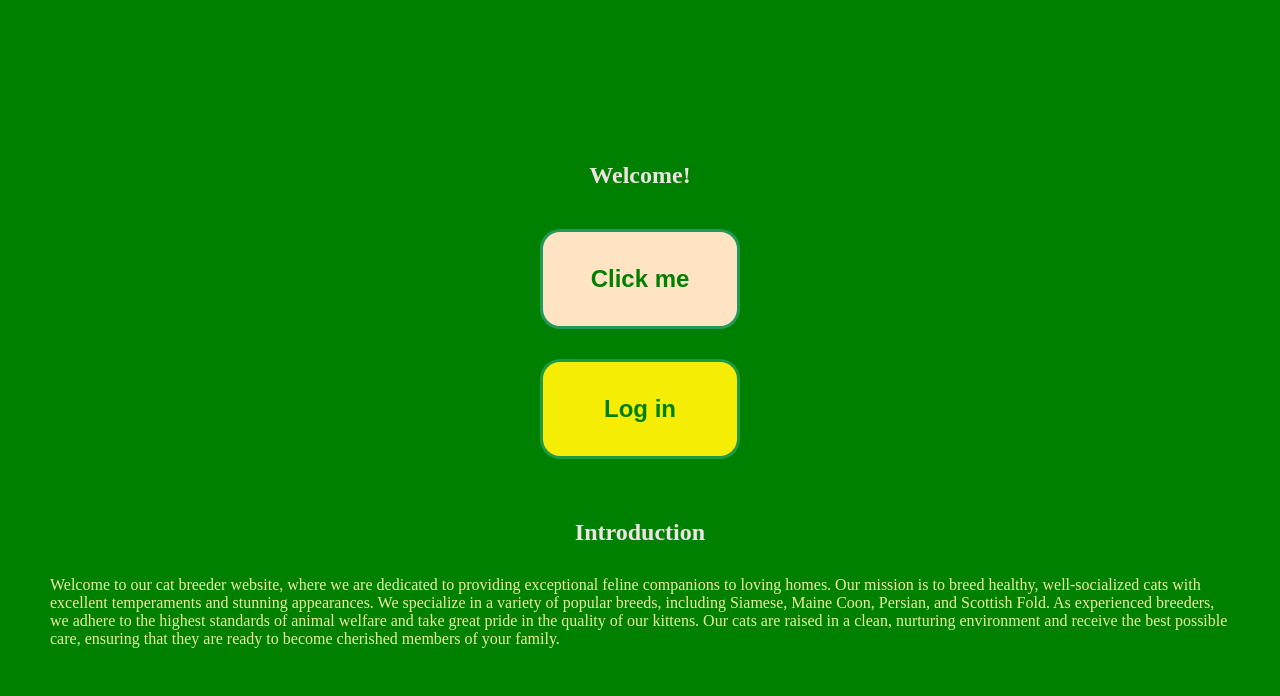
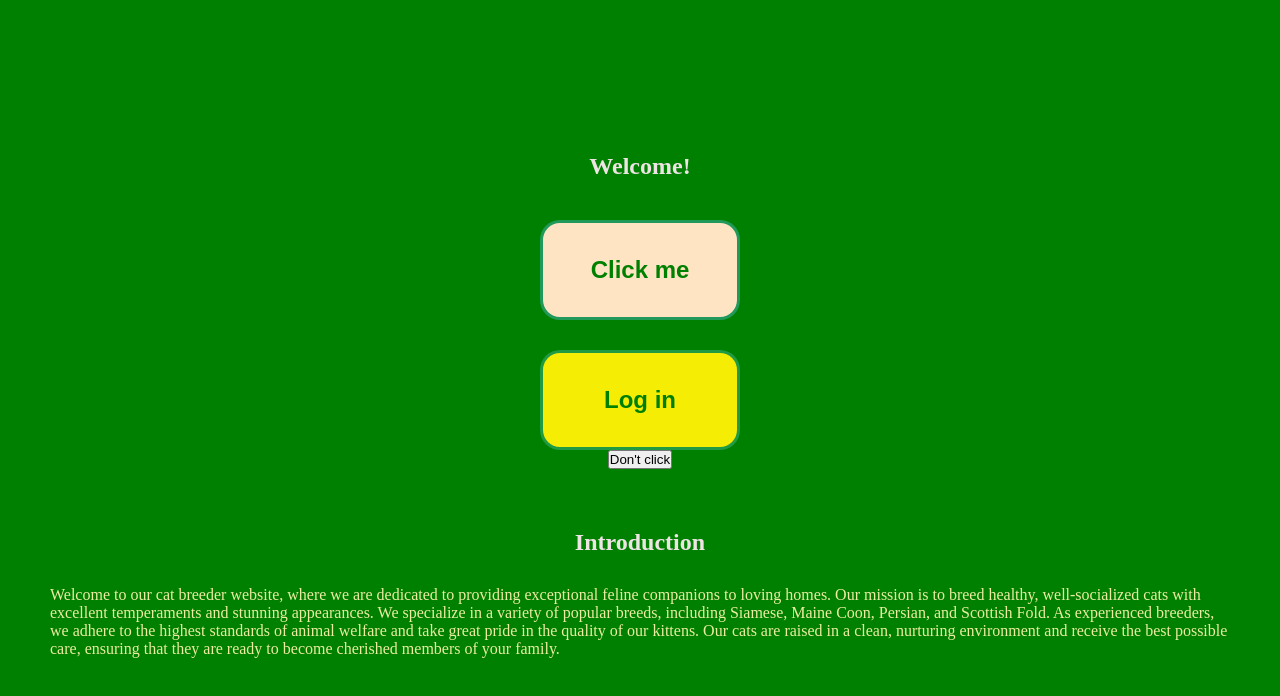
Before and after one commit to TheOneYana/practiceProject, a plain HTML site: page index.html in a window 1280 px wide. Drawn offline with Linux system fonts and the light colour scheme.

Commit message:
button added

```diff
--- a/index.html
+++ b/index.html
@@ -12,6 +12,7 @@
         <h2>Welcome!</h2>
         <button id="btn">Click me</button>
         <button id="loginBtn">Log in</button>
+        <button>Don't click</button>
         <p id="user"></p>
         <h2>Introduction</h2>
         <p>Welcome to our cat breeder website, where we are dedicated to providing exceptional feline companions to loving homes. Our mission is to breed healthy, well-socialized cats with excellent temperaments and stunning appearances. We specialize in a variety of popular breeds, including Siamese, Maine Coon, Persian, and Scottish Fold. As experienced breeders, we adhere to the highest standards of animal welfare and take great pride in the quality of our kittens. Our cats are raised in a clean, nurturing environment and receive the best possible care, ensuring that they are ready to become cherished members of your family. </p>
```
